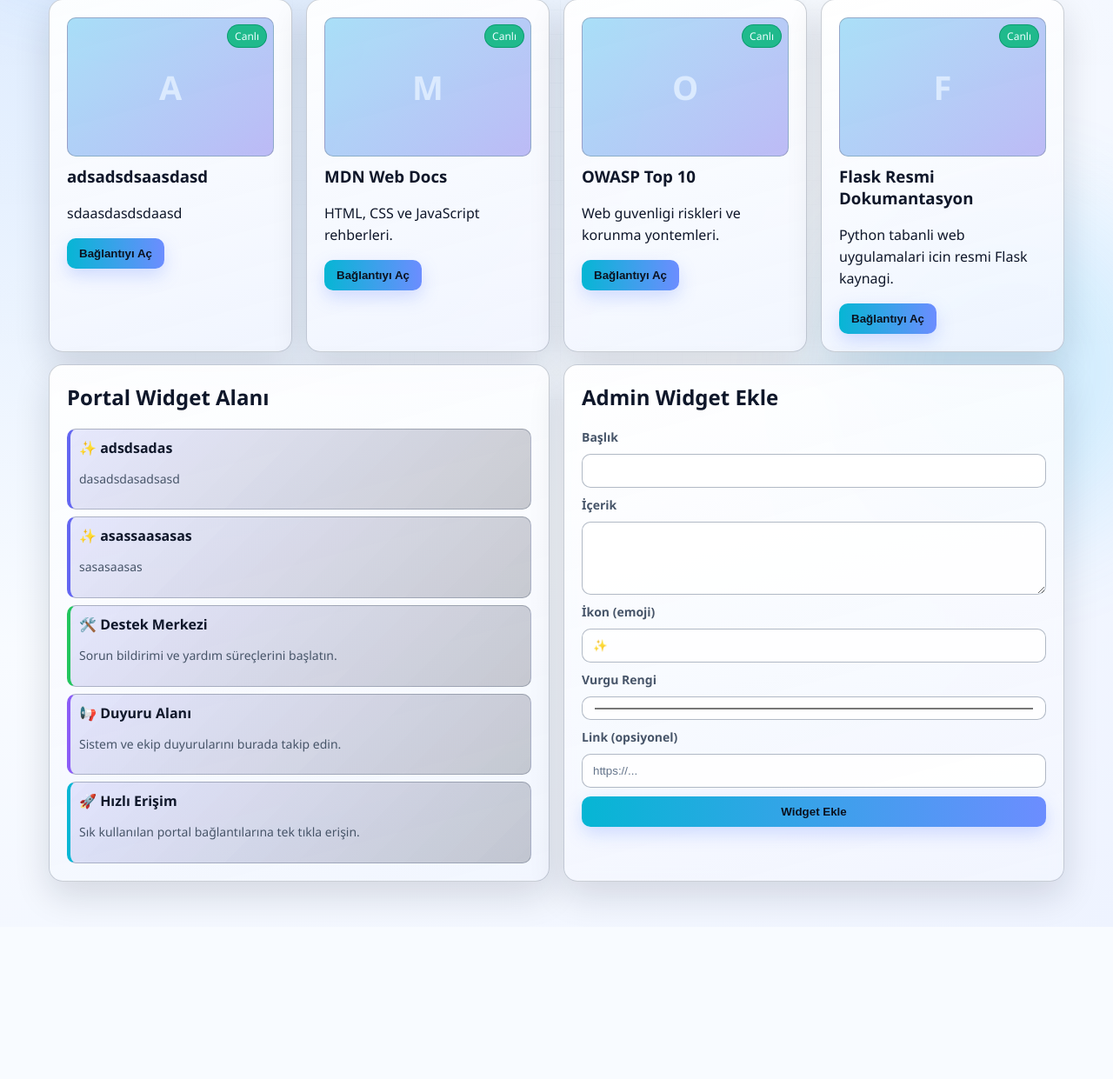
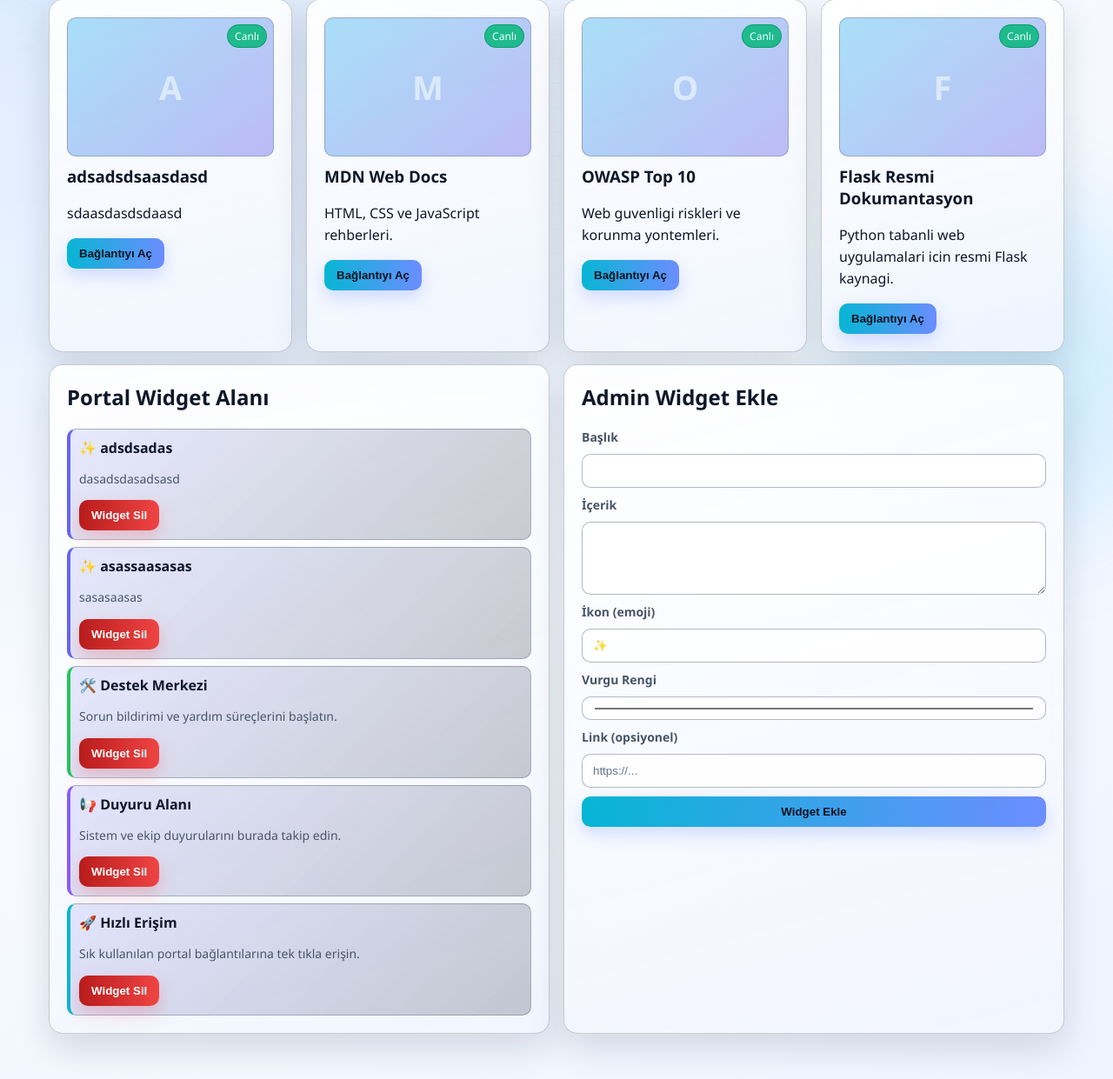
Before and after one commit to YusufTGNS/portal_web, a Flask app: page /portal in a window 1280 px wide. Shown: the part 325-1566 px from the top of the page at 87% size. Before the commit the page ends 1381 px from the top, so only its background shows below. Run offline with Flask 3, Linux system fonts and the light colour scheme; a user stored in the database is signed in; data comes from the database, SQL or seed files in the repository; parts of the project's set-up code (start-up, migrations or seed data) failed here and were passed over; some libraries are stand-ins or nearby versions.

Commit message:
Version 1.1

```diff
--- a/app.py
+++ b/app.py
@@ -692,6 +692,25 @@ def portal_add_widget():
     get_db().commit()
     add_admin_action(admin, "add-widget", f"Portal widget eklendi: {title}")
     flash("Widget eklendi.", "ok")
+    return redirect(url_for("portal"))
+
+
+@app.route("/portal/widgets/<int:widget_id>/delete", methods=["POST"])
+@login_required(role="admin")
+def portal_delete_widget(widget_id):
+    verify_csrf()
+    admin = current_user()
+    widget = get_db().execute(
+        "SELECT id, title FROM portal_widgets WHERE id = ? LIMIT 1",
+        (widget_id,),
+    ).fetchone()
+    if not widget:
+        abort(404)
+
+    get_db().execute("DELETE FROM portal_widgets WHERE id = ?", (widget_id,))
+    get_db().commit()
+    add_admin_action(admin, "delete-widget", f"Portal widget silindi: {widget['title']}")
+    flash("Widget silindi.", "ok")
     return redirect(url_for("portal"))
 
 
@@ -1475,6 +1494,25 @@ def admin_toggle_portal_item(item_id):
     return redirect(url_for("admin_portal_items"))
 
 
+@app.route("/admin/portal-items/<int:item_id>/delete", methods=["POST"])
+@login_required(role="admin")
+def admin_delete_portal_item(item_id):
+    verify_csrf()
+    admin = current_user()
+    item = get_db().execute(
+        "SELECT id, title FROM portal_items WHERE id = ? LIMIT 1",
+        (item_id,),
+    ).fetchone()
+    if not item:
+        abort(404)
+
+    get_db().execute("DELETE FROM portal_items WHERE id = ?", (item_id,))
+    get_db().commit()
+    add_admin_action(admin, "delete-portal-item", f"Portal öğe silindi: {item['title']}")
+    flash("Portal öğesi silindi.", "ok")
+    return redirect(url_for("admin_portal_items"))
+
+
 @app.route("/admin/actions")
 @login_required(role="admin")
 def admin_action_logs():
@@ -1582,13 +1620,10 @@ def admin_db_reset():
         db.execute("DELETE FROM admin_actions")
 
     if "users" in selected_scopes:
-        db.execute("DELETE FROM users WHERE role = 'user'")
+        db.execute("DELETE FROM users WHERE id != ?", (user["id"],))
 
     db.commit()
 
-    if "portal" in selected_scopes:
-        ensure_default_portal_items()
-        ensure_default_portal_widgets()
     if "messages" in selected_scopes:
         ensure_default_chat_rooms()
 
@@ -1873,8 +1908,6 @@ def bootstrap():
         DB_PATH, UPLOAD_DIR = selected
         init_db()
         ensure_default_admin()
-        ensure_default_portal_items()
-        ensure_default_portal_widgets()
         ensure_default_chat_rooms()
 
 
--- a/static/app.js
+++ b/static/app.js
@@ -47,6 +47,15 @@ document.querySelectorAll(".reveal-btn").forEach((btn) => {
     setVisibility(input, visible);
     btn.textContent = visible ? "🙉 Gizle" : "🙈 Göster";
   });
+});
+
+document.addEventListener("submit", (ev) => {
+  const form = ev.target.closest("form[data-confirm-message]");
+  if (!form) return;
+  const message = form.dataset.confirmMessage || "Bu işlem onay gerektiriyor. Devam edilsin mi?";
+  if (!window.confirm(message)) {
+    ev.preventDefault();
+  }
 });
 
 function escapeHtml(value) {
@@ -110,7 +119,7 @@ function initPortalRealtime() {
         </div>
         <p class="muted">${escapeHtml(message.body)}</p>
         ${message.has_attachment && !isDeleted ? `<a class="btn btn-outline" href="${downloadUrl(message.id)}">Dosya Eki</a>` : ""}
-        ${isMine && !isDeleted ? `<button class="btn btn-danger js-delete-message" type="button" data-message-id="${message.id}">Sil</button>` : ""}
+        ${isMine && !isDeleted ? `<button class="btn btn-danger js-delete-message" type="button" data-message-id="${message.id}" data-confirm-message="Bu mesaj silinecek. Devam edilsin mi?">Sil</button>` : ""}
       </div>
     `;
     threadList.insertAdjacentHTML("beforeend", html);
@@ -212,6 +221,8 @@ function initPortalRealtime() {
       if (!btn) return;
       const messageId = Number(btn.dataset.messageId || 0);
       if (!messageId) return;
+      const confirmMessage = btn.dataset.confirmMessage || "Bu mesaj silinecek. Devam edilsin mi?";
+      if (!window.confirm(confirmMessage)) return;
       try {
         const response = await fetch(deleteUrl(messageId), {
           method: "POST",
--- a/static/style.css
+++ b/static/style.css
@@ -435,6 +435,25 @@ input:focus {
   gap: 8px;
 }
 
+.admin-nav-section + .admin-nav-section {
+  margin-top: 18px;
+}
+
+.admin-nav-section h2 {
+  margin-bottom: 0;
+}
+
+.portal-item-actions {
+  display: flex;
+  gap: 8px;
+}
+
+.portal-widget-actions {
+  display: flex;
+  flex-wrap: wrap;
+  gap: 8px;
+}
+
 .admin-user-grid {
   margin-bottom: 14px;
   grid-template-columns: repeat(auto-fit, minmax(280px, 1fr));
--- a/templates/admin_portal_items.html
+++ b/templates/admin_portal_items.html
@@ -41,12 +41,18 @@
         <td>{{ item.created_by_admin_username }}</td>
         <td>{{ item.created_at }}</td>
         <td>
+          <div class="portal-item-actions">
             <form method="post" action="{{ url_for('admin_toggle_portal_item', item_id=item.id) }}">
               <input type="hidden" name="csrf_token" value="{{ csrf_token }}">
               <button class="btn btn-outline" type="submit">
                 {{ "Pasife Al" if item.is_active else "Aktif Et" }}
               </button>
             </form>
+            <form method="post" action="{{ url_for('admin_delete_portal_item', item_id=item.id) }}" data-confirm-message="Bu portal öğesi kalıcı olarak silinecek. Devam edilsin mi?">
+              <input type="hidden" name="csrf_token" value="{{ csrf_token }}">
+              <button class="btn btn-danger" type="submit">Sil</button>
+            </form>
+          </div>
         </td>
       </tr>
       {% endfor %}
--- a/templates/chat.html
+++ b/templates/chat.html
@@ -85,7 +85,7 @@
         <a class="btn btn-outline" href="{{ url_for('portal_message_attachment', message_id=msg.id) }}">Dosya Eki</a>
         {% endif %}
         {% if msg.can_delete and msg.body != "Mesaj silindi" %}
-        <button class="btn btn-danger js-delete-message" type="button" data-message-id="{{ msg.id }}">Sil</button>
+        <button class="btn btn-danger js-delete-message" type="button" data-message-id="{{ msg.id }}" data-confirm-message="Bu mesaj silinecek. Devam edilsin mi?">Sil</button>
         {% endif %}
       </div>
       {% else %}
--- a/templates/portal.html
+++ b/templates/portal.html
@@ -52,9 +52,17 @@
           <strong>{{ widget.icon }} {{ widget.title }}</strong>
         </div>
         <p class="muted">{{ widget.body }}</p>
-        {% if widget.link_url %}
-        <a class="btn btn-outline" href="{{ widget.link_url }}">Widget Linki</a>
-        {% endif %}
+        <div class="portal-widget-actions">
+          {% if widget.link_url %}
+          <a class="btn btn-outline" href="{{ widget.link_url }}">Widget Linki</a>
+          {% endif %}
+          {% if current_user and current_user["role"] == "admin" %}
+          <form method="post" action="{{ url_for('portal_delete_widget', widget_id=widget.id) }}" data-confirm-message="Bu widget kalıcı olarak silinecek. Devam edilsin mi?">
+            <input type="hidden" name="csrf_token" value="{{ csrf_token }}">
+            <button class="btn btn-danger" type="submit">Widget Sil</button>
+          </form>
+          {% endif %}
+        </div>
       </div>
       {% else %}
       <div class="stack-item muted">Henüz aktif widget yok.</div>
```
Also changed, not shown: templates/admin_dashboard.html (+10 -1 lines). Lines whose indentation alone changed are shown as unchanged.
